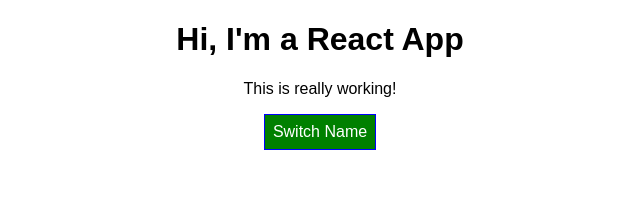
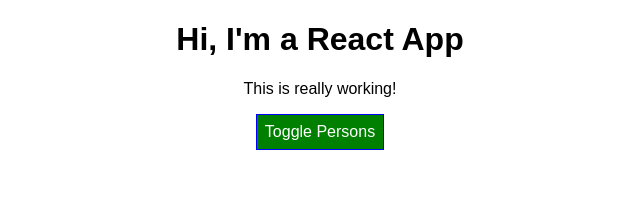
Before and after one commit to ShikhaBhattarai/MyReactApp, a React (Create React App) app: page / in a window 1280 px wide. Shown: the top 204 px of the page, without its empty margins (320-960 px from the left). Built offline with nearby package versions, Linux system fonts and the light colour scheme.

Commit message:
Working with styled component

```diff
--- a/src/App.js
+++ b/src/App.js
@@ -1,7 +1,21 @@
 import React, { Component } from 'react';
 import './App.css';
 import Person from './Person/Person';
+import styled from 'styled-components';
 
+const StyledButton = styled.button`
+  background-color: ${props => props.alt ? 'red' : 'green'};
+  color: white;
+  font: inherit;
+  border: 1px solid blue;
+  padding: 8px;
+  cursor: pointer;
+
+  &:hover {
+    background-color: ${props => props.alt ? 'salmon' : 'lightgreen'};
+    color: black;
+  }
+`;
 
 class App extends Component {
   state = {
@@ -25,7 +39,7 @@
   nameChangedHandler = (event , id) => {
     const personIndex = this.state.persons.findIndex(p =>{
       return p.id === id;
-    });
+    })
 
     const person = {
       ...this.state.persons[personIndex]};
@@ -47,18 +61,6 @@
   }
 
   render() {
-    const style = {
-      color: 'white',
-      font: 'inherit',
-      border: '1px solid blue',
-      padding: '8px',
-      cursor: 'pointer',
-      backgroundColor: 'green',
-      ':hover': {
-        backgroundColor: 'lightgreen',
-        color: 'black'
-      },
-    };
 
     let persons = null;
     if (this.state.showPerson) {
@@ -72,19 +74,19 @@
               click ={() => {this.deletePersonHandler(index)}}
               key= {person.id}
               changed = {(event) => this.nameChangedHandler(event, person.id)}/>
-          })};
+          })}
 
         </div>
-      );
-      style.backgroundColor = 'salmon';
-      style[':hover'] = {
-        backgroundColor: 'lightred',
-        color: 'green'
-      }
+      )
+      // style.backgroundColor = 'red'
+      // style[':hover'] = {
+      //   backgroundColor: 'salmon',
+      //   color: 'black'
+      // }
     }
 
     // let classes = ['red', 'bold'].join(' ');
-    let classes= [];
+    const classes= [];
     if (this.state.persons.length <= 2){
       classes.push('red'); //classes = ['red]
     }
@@ -99,16 +101,16 @@
 
       <div className="App">
         <h1>Hi, I'm a React App</h1>
-        <p className= {classes.join (' ')}>This is really working!</p>
-        {/* Method 1 */}
-        <button
-          style={style}
-          onClick={this.togglePersonsHandler}>Switch Name</button>
+        <p className={classes.join(' ')}>This is really working!</p>
+
+        <StyledButton alt={this.state.showPerson} onClick={this.togglePersonsHandler}>
+          Toggle Persons
+        </StyledButton>
 
         {persons}
       </div>
 
-    );
+    )
   }
 }
 
--- a/src/Person/Person.js
+++ b/src/Person/Person.js
@@ -9,6 +9,10 @@
 box-shadow: 0 2px 3px #ccc;
 text-align: center;
 padding:10px;
+
+@media(min-width: 500px) {
+    width: 450px
+  }
 `
 
 const person = (props) => {
```
